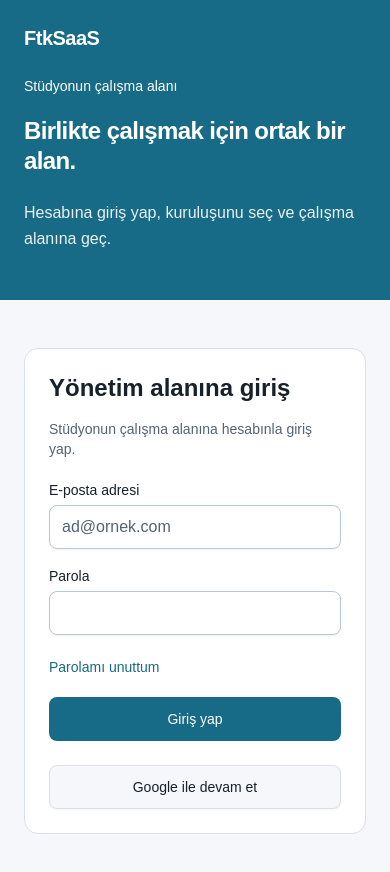
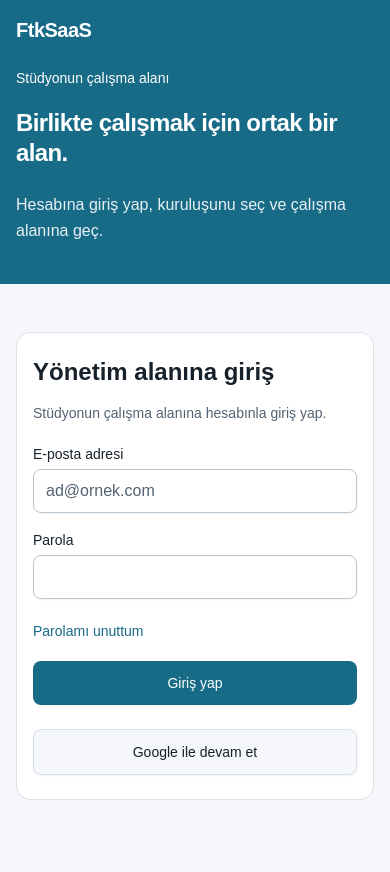
Before and after one commit to SXQHex/FtkSaaS, a Next.js app in the folder apps/web/: page /giris in a window 390 px wide. Shown: the top 872 px of the page. After the commit the page ends 848 px from the top, so only its background shows below. Built offline with nearby package versions, Linux system fonts and the light colour scheme; no server answers.

Commit message:
fix(web): reflow auth forms with enlarged mobile text

```diff
--- a/apps/web/src/components/auth-form.tsx
+++ b/apps/web/src/components/auth-form.tsx
@@ -133,14 +133,14 @@ export function AuthForm({
     }
   }
   return (
-    <Card className="w-full shadow-none">
-      <CardHeader className="space-y-2">
+    <Card className="w-full min-w-0 wrap-anywhere shadow-none">
+      <CardHeader className="min-w-0 space-y-2 px-4 sm:px-6">
         <CardTitle className="text-2xl leading-tight">
           <h2>{text.title}</h2>
         </CardTitle>
         <CardDescription>{text.description}</CardDescription>
       </CardHeader>
-      <CardContent className="space-y-6">
+      <CardContent className="min-w-0 space-y-6 px-4 sm:px-6">
         {!configured ? (
           <Alert>
             <AlertDescription>
@@ -227,7 +227,11 @@ export function AuthForm({
               Parolamı unuttum
             </Link>
           ) : null}
-          <Button type="submit" className="min-h-11 w-full" disabled={busy || !configured}>
+          <Button
+            type="submit"
+            className="h-auto min-h-11 w-full whitespace-normal py-3"
+            disabled={busy || !configured}
+          >
             {busy ? "İşlem sürüyor…" : text.submit}
           </Button>
         </form>
@@ -236,7 +240,7 @@ export function AuthForm({
             onClick={google}
             type="button"
             variant="outline"
-            className="min-h-11 w-full"
+            className="h-auto min-h-11 w-full whitespace-normal py-3"
             disabled={busy || !configured}
           >
             Google ile devam et
--- a/apps/web/src/components/auth-layout.tsx
+++ b/apps/web/src/components/auth-layout.tsx
@@ -1,8 +1,12 @@
 import Link from "next/link";
 export function AuthLayout({ children }: { children: React.ReactNode }) {
   return (
-    <main id="main-content" tabIndex={-1} className="grid min-h-svh lg:grid-cols-[1fr_1.1fr]">
-      <section className="flex flex-col justify-between bg-primary p-6 text-primary-foreground lg:p-14">
+    <main
+      id="main-content"
+      tabIndex={-1}
+      className="grid min-h-svh grid-cols-1 lg:grid-cols-[minmax(0,1fr)_minmax(0,1.1fr)]"
+    >
+      <section className="flex min-w-0 flex-col justify-between bg-primary p-4 text-primary-foreground sm:p-6 lg:p-14">
         <Link href="/giris" className="w-fit text-xl font-extrabold tracking-tight">
           FtkSaaS
         </Link>
@@ -20,9 +24,9 @@ export function AuthLayout({ children }: { children: React.ReactNode }) {
       </section>
       <section
         aria-label="Hesap erişimi"
-        className="flex items-center justify-center px-6 py-12 lg:p-16"
+        className="flex min-w-0 items-center justify-center px-4 py-12 sm:px-6 lg:p-16"
       >
-        <div className="w-full max-w-md">{children}</div>
+        <div className="w-full min-w-0 max-w-md">{children}</div>
       </section>
     </main>
   );
```
Also changed, not shown: 2 other files (tests, documents, lock files or other folders).
